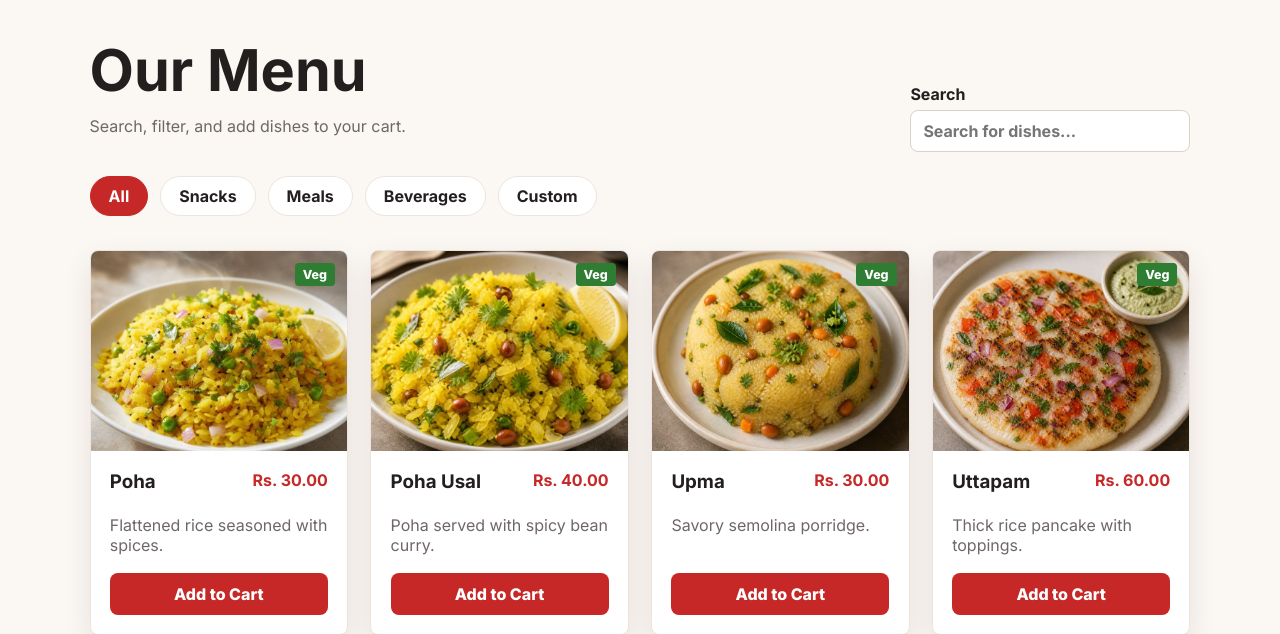
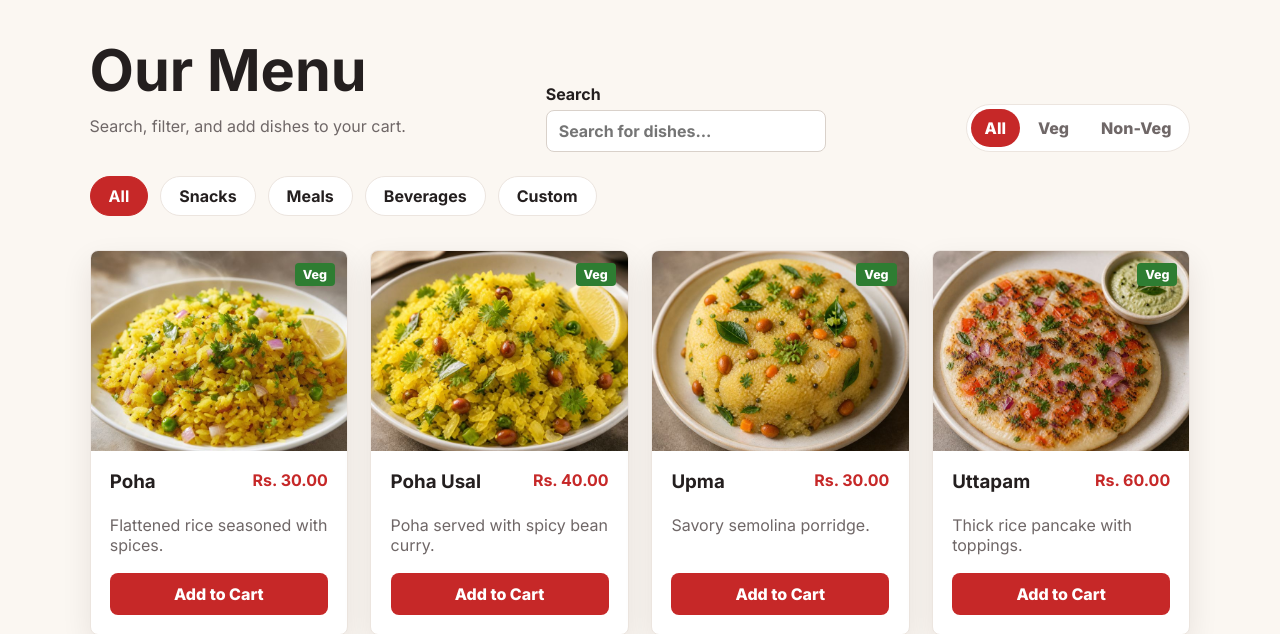
Before and after one commit to gurpreetbumrah1971/manishas-kitchen-new, a PHP site: page /php-site/menu.php in a window 1280 px wide. Shown: the part 68-702 px from the top of the page. Run offline with PHP 8.4, Linux system fonts and the light colour scheme; data that the repository does not hold is empty.

Commit message:
Add veg non-veg menu filter

```diff
--- a/menu.html
+++ b/menu.html
@@ -33,6 +33,11 @@
                 <span>Search</span>
                 <input type="search" data-menu-search placeholder="Search for dishes...">
             </label>
+            <div class="veg-filter" data-veg-filter>
+                <button class="active" type="button" data-veg-value="all">All</button>
+                <button type="button" data-veg-value="veg">Veg</button>
+                <button type="button" data-veg-value="nonveg">Non-Veg</button>
+            </div>
         </div>
         <div class="chips" data-static-chips></div>
         <div class="menu-grid" data-static-menu></div>
--- a/php-site/assets/app.js
+++ b/php-site/assets/app.js
@@ -168,11 +168,26 @@ document.addEventListener('click', (event) => {
   }
 });
 
-document.querySelector('[data-menu-search]')?.addEventListener('input', (event) => {
-  const query = event.target.value.toLowerCase();
+function applyMenuFilters() {
+  const query = document.querySelector('[data-menu-search]')?.value.toLowerCase() || '';
+  const vegMode = document.querySelector('[data-veg-filter] .active')?.dataset.vegValue || 'all';
   document.querySelectorAll('[data-menu-item]').forEach((item) => {
-    item.hidden = !item.dataset.name.includes(query);
+    const matchesSearch = item.dataset.name.includes(query);
+    const matchesVeg = vegMode === 'all' || item.dataset.veg === vegMode;
+    item.hidden = !matchesSearch || !matchesVeg;
   });
+}
+
+document.querySelector('[data-menu-search]')?.addEventListener('input', applyMenuFilters);
+
+document.querySelector('[data-veg-filter]')?.addEventListener('click', (event) => {
+  const button = event.target.closest('[data-veg-value]');
+  if (!button) return;
+
+  document.querySelectorAll('[data-veg-filter] [data-veg-value]').forEach((node) => {
+    node.classList.toggle('active', node === button);
+  });
+  applyMenuFilters();
 });
 
 document.querySelector('[data-payment-method]')?.addEventListener('change', (event) => {
--- a/php-site/assets/static-site.js
+++ b/php-site/assets/static-site.js
@@ -104,7 +104,7 @@ function renderStaticMenu() {
       image: item.image,
     });
     return `
-      <article class="card menu-card" data-menu-item data-name="${escapeHtml(`${item.name} ${item.description}`.toLowerCase())}">
+      <article class="card menu-card" data-menu-item data-name="${escapeHtml(`${item.name} ${item.description}`.toLowerCase())}" data-veg="${item.isVeg ? 'veg' : 'nonveg'}">
         <div class="image-wrap">
           <img src="${item.image}" alt="${escapeHtml(item.name)}">
           <span class="badge ${item.isVeg ? 'veg' : 'nonveg'}">${item.isVeg ? 'Veg' : 'Non-Veg'}</span>
--- a/php-site/assets/style.css
+++ b/php-site/assets/style.css
@@ -242,6 +242,31 @@ button {
     gap: 6px;
     min-width: 280px;
     font-weight: 700;
+}
+
+.veg-filter {
+    display: inline-flex;
+    flex: 0 0 auto;
+    gap: 4px;
+    padding: 4px;
+    border: 1px solid var(--line);
+    border-radius: 999px;
+    background: #fff;
+}
+
+.veg-filter button {
+    min-height: 38px;
+    padding: 0 14px;
+    color: var(--muted);
+    background: transparent;
+    border: 0;
+    border-radius: 999px;
+    font-weight: 800;
+}
+
+.veg-filter button.active {
+    color: #fff;
+    background: var(--primary);
 }
 
 input,
@@ -885,6 +910,14 @@ th {
         min-width: 100%;
     }
 
+    .veg-filter {
+        width: 100%;
+    }
+
+    .veg-filter button {
+        flex: 1;
+    }
+
     .admin-sidebar {
         position: static;
         grid-template-columns: repeat(2, 1fr);
--- a/php-site/menu.php
+++ b/php-site/menu.php
@@ -15,6 +15,11 @@ $items = fetch_menu($categoryId ?: null);
             <span>Search</span>
             <input type="search" data-menu-search placeholder="Search for dishes...">
         </label>
+        <div class="veg-filter" data-veg-filter>
+            <button class="active" type="button" data-veg-value="all">All</button>
+            <button type="button" data-veg-value="veg">Veg</button>
+            <button type="button" data-veg-value="nonveg">Non-Veg</button>
+        </div>
     </div>
 
     <div class="chips">
@@ -29,7 +34,7 @@ $items = fetch_menu($categoryId ?: null);
 
     <div class="menu-grid">
         <?php foreach ($items as $item): ?>
-            <article class="card menu-card" data-menu-item data-name="<?= e(strtolower($item['name'] . ' ' . $item['description'])) ?>">
+            <article class="card menu-card" data-menu-item data-name="<?= e(strtolower($item['name'] . ' ' . $item['description'])) ?>" data-veg="<?= $item['is_veg'] ? 'veg' : 'nonveg' ?>">
                 <div class="image-wrap">
                     <img src="<?= e(media_url($item['image'])) ?>" alt="<?= e($item['name']) ?>">
                     <span class="badge <?= $item['is_veg'] ? 'veg' : 'nonveg' ?>"><?= $item['is_veg'] ? 'Veg' : 'Non-Veg' ?></span>
```
